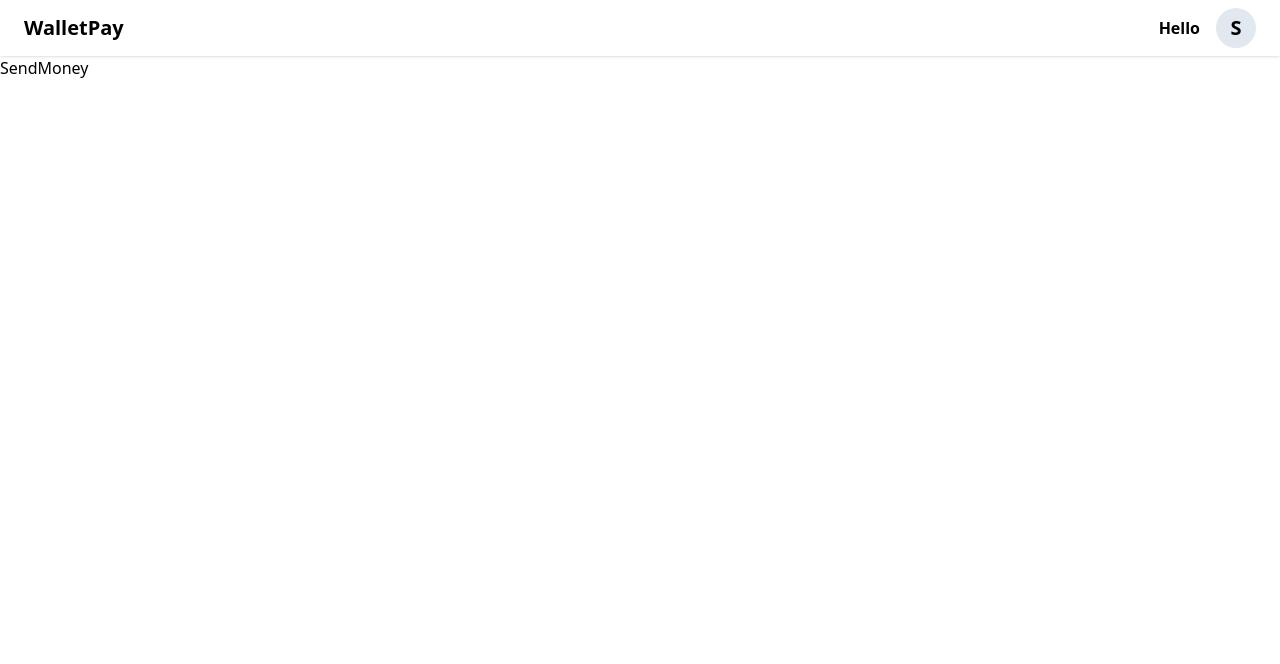
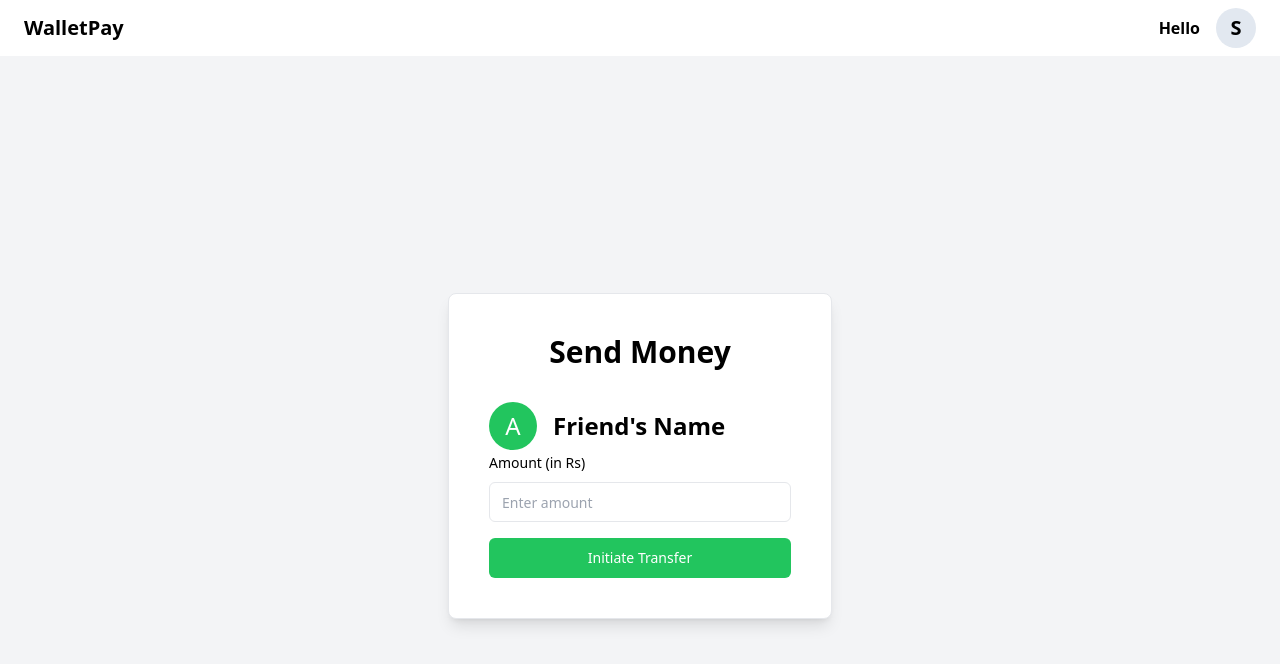
Before and after one commit to sachinDev07/WalletPay-Mern, a React (Vite) app in the folder frontend/: page /send in a window 1280 px wide. Shown: the top 664 px of the page. Built offline with nearby package versions, Linux system fonts and the light colour scheme.

Commit message:
Implemented sendMoney component

```diff
--- a/frontend/src/pages/SendMoney.tsx
+++ b/frontend/src/pages/SendMoney.tsx
@@ -1,8 +1,42 @@
+export const SendMoney = () => {
+  return (
+    <div className="flex justify-center h-screen bg-gray-100">
+      <div className="h-full flex flex-col justify-center">
+        <div className="border h-min text-card-foreground max-w-md p-4 space-y-8 w-96 bg-white shadow-lg rounded-lg">
+          <div className="flex flex-col space-y-1.5 px-6 pt-6">
+            <h2 className="text-3xl font-bold text-center">Send Money</h2>
+          </div>
+          <div className="px-6 pb-6">
+            <div className="flex items-center space-x-4">
+              <div className="w-12 h-12 rounded-full bg-green-500 flex items-center justify-center">
+                <span className="text-2xl text-white">A</span>
+              </div>
+              <h3 className="text-2xl font-semibold">Friend's Name</h3>
+            </div>
+            <div className="space-y-4">
+              <div className="space-y-2">
+                <label
+                  className="text-sm font-medium leading-none peer-disabled:cursor-not-allowed peer-disabled:opacity-70"
+                  htmlFor="amount"
+                >
+                  Amount (in Rs)
+                </label>
+                <input
+                  type="number"
+                  className="flex h-10 w-full rounded-md border border-input bg-background px-3 py-2 text-sm"
+                  id="amount"
+                  placeholder="Enter amount"
+                />
+              </div>
+              <button className="justify-center rounded-md text-sm font-medium ring-offset-background transition-colors h-10 px-4 py-2 w-full bg-green-500 text-white hover:bg-green-700 duration-150 ease-linear">
+                Initiate Transfer
+              </button>
+            </div>
+          </div>
+        </div>
+      </div>
+    </div>
+  );
+};
 
-const SendMoney = () => {
-  return (
-    <div>SendMoney</div>
-  )
-}
-
-export default SendMoney
+export default SendMoney;
```
